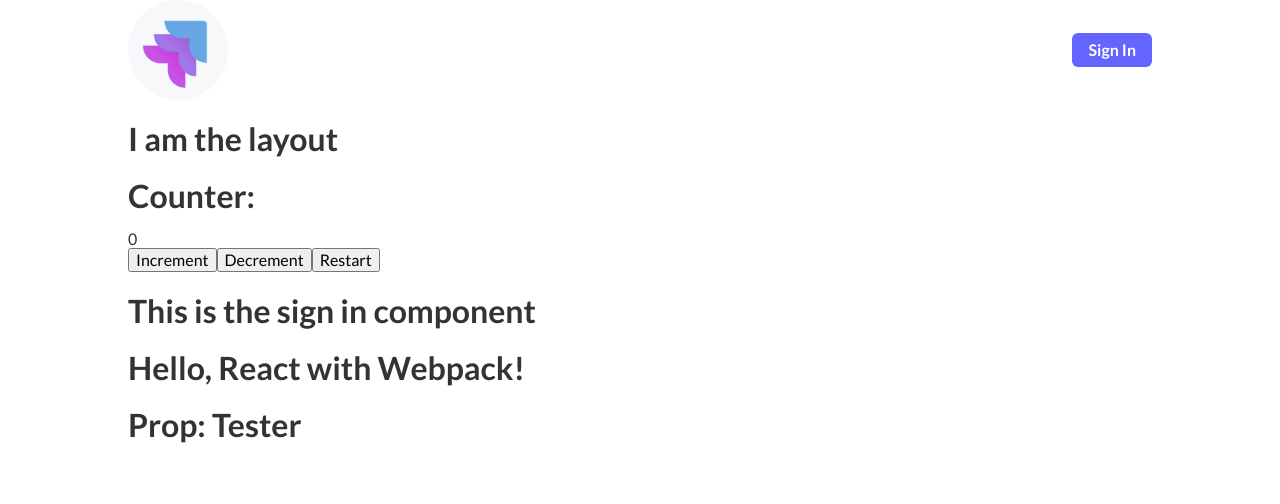
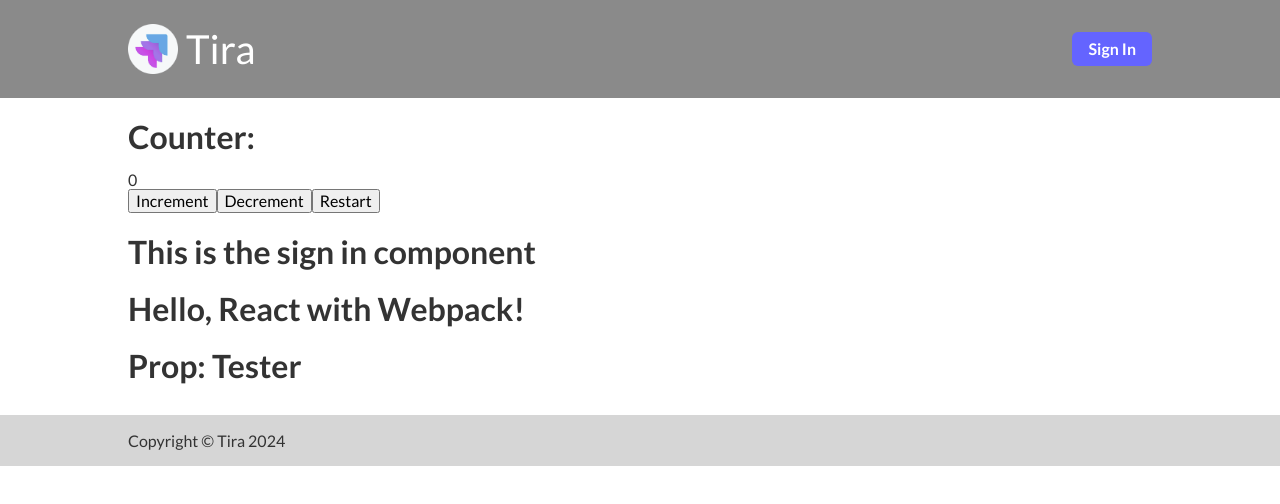
Before and after one commit to tyrellcurry/kanbanBoard, a React app: page / in a window 1280 px wide. Shown: the top 504 px of the page. Built offline with nearby package versions, Linux system fonts and the light colour scheme.

Commit message:
Layout base added

```diff
--- a/src/Components/Layout.tsx
+++ b/src/Components/Layout.tsx
@@ -1,21 +1,29 @@
 // src/Layout.tsx
 import React from "react";
-import '../../src/app.scss';
+import "../../src/app.scss";
 
-const Layout = ({children}: any) => {
+const Layout = ({ children }: any) => {
   return (
     <div className="layout">
       <nav>
-      <div><img src="./images/logo-1.png" alt="" /></div>
+        <div className="logo">
+          <a href="/">
+            <img src="./images/logo-1.png" alt="" />
+            Tira
+          </a>
+        </div>
         <ul>
           <li>
             <button>Sign In</button>
           </li>
         </ul>
       </nav>
-    <h1>I am the layout</h1>
-    {children}
+      <main>{children}</main>
+      <footer>
+        Copyright &copy; Tira 2024
+      </footer>
     </div>
-  )};
+  );
+};
 
 export default Layout;
--- a/src/app.scss
+++ b/src/app.scss
@@ -7,15 +7,29 @@ body {
   color: $primary-color;
 }
 
+// Layout Component
 .layout {
-  padding: 0 clamp(2rem, 12vw, 8rem);
+  main {
+    padding: 0 clamp(2rem, 12vw, 8rem);
+  }
+  // Nav
   nav {
     display: flex;
     align-items: center;
     justify-content: space-between;
-    img {
-      width: 100px;
+    padding: 1rem clamp(2rem, 12vw, 8rem);
+    background-color: rgb(138, 138, 138);
+    .logo img {
+      width: 50px;
       height: auto;
+    }
+    .logo a {
+      display: flex;
+      gap: .5rem;
+      align-items: center;
+      text-decoration: none;
+      font-size: 2.5rem;
+      color: #fff;
     }
     ul {
       list-style: none;
@@ -35,4 +49,10 @@ body {
       }
     }
   }
+  // Footer
+  footer {
+    background-color: rgb(214, 214, 214);
+    padding: 1rem clamp(2rem, 12vw, 8rem);
+    margin-top: 2rem;
+  }
 }
```
Lines whose indentation alone changed are shown as unchanged.
